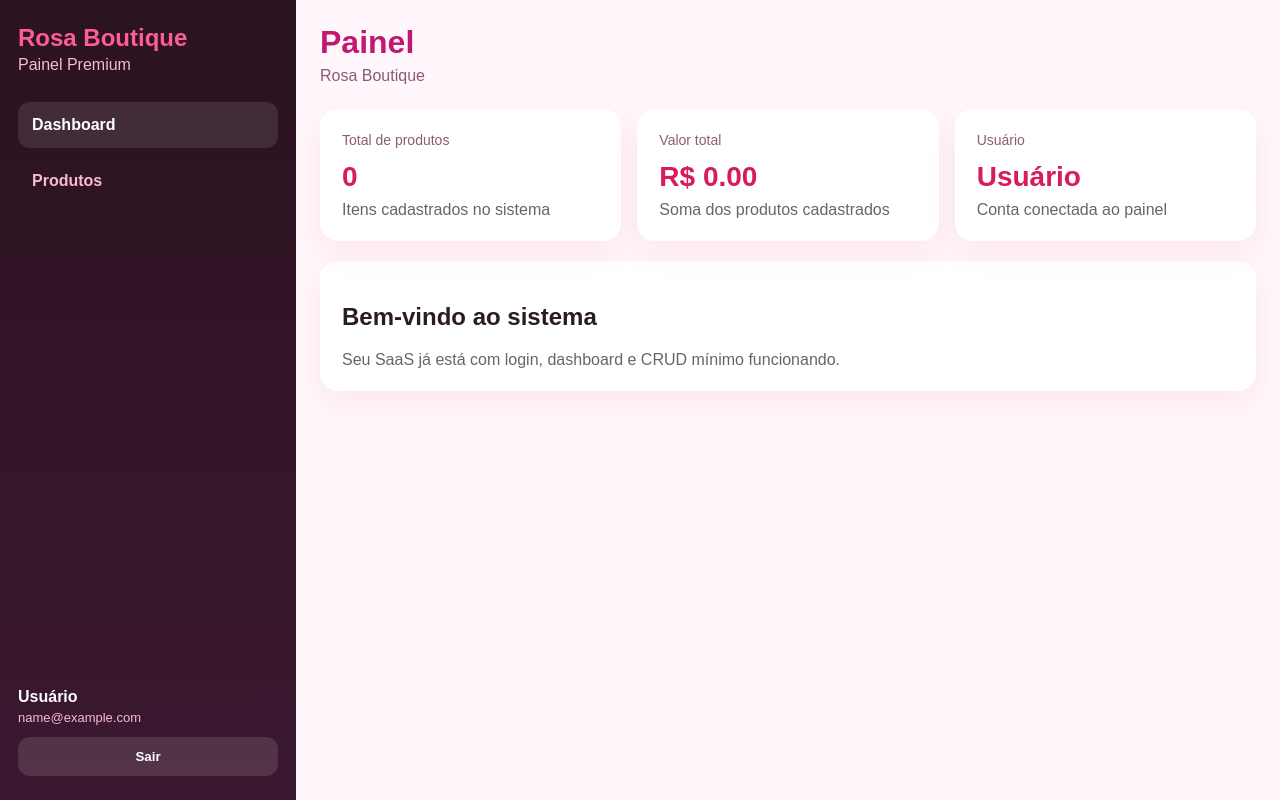
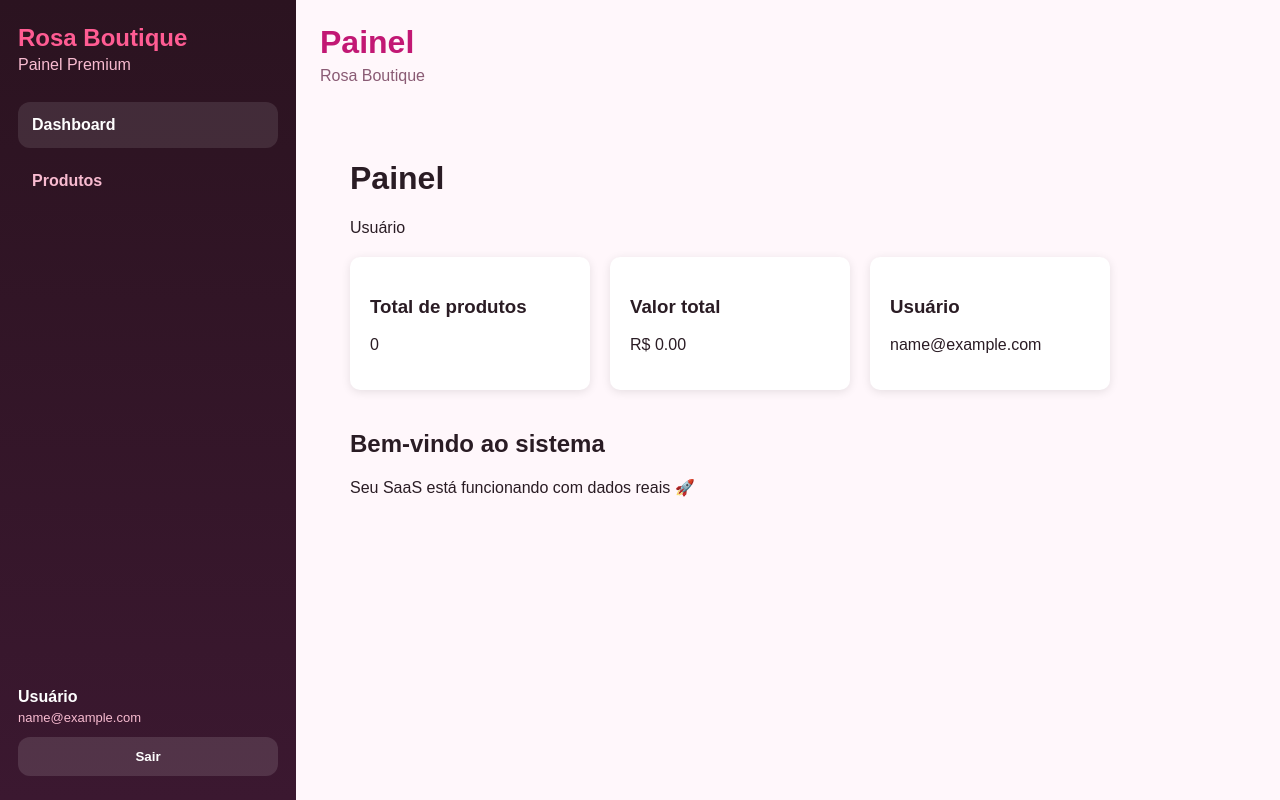
Before and after one commit to lucasmtdap-ai/estoque-frontend-premium, a React (Vite) app: page / in a window 1280 px wide. Built offline with nearby package versions, Linux system fonts and the light colour scheme; no server answers; sample sign-in values are in the browser's storage.

Commit message:
Update Dashboard.jsx

```diff
--- a/src/pages/Dashboard.jsx
+++ b/src/pages/Dashboard.jsx
@@ -1,9 +1,11 @@
 import React, { useEffect, useState } from "react";
-import api from "../services/api.js";
+import api from "../services/api";
 
 export default function Dashboard() {
   const [user, setUser] = useState({});
+  const [produtos, setProdutos] = useState([]);
 
+  // carregar usuário
   useEffect(() => {
     try {
       const data = JSON.parse(localStorage.getItem("user") || "{}");
@@ -12,55 +14,65 @@ useEffect(() => {
       setUser({});
     }
   }, []);
-  const [produtos, setProdutos] = useState([]);
 
+  // carregar produtos
   useEffect(() => {
     async function carregar() {
       try {
         const { data } = await api.get("/produtos");
         setProdutos(data);
-      } catch {
-        setProdutos([]);
+      } catch (err) {
+        console.log("Erro ao carregar produtos");
       }
     }
 
     carregar();
   }, []);
 
+  // calcular total
   const totalProdutos = produtos.length;
-  const valorEstoque = produtos.reduce(
-    (acc, p) => acc + Number(p.preco || 0),
-    0
-  );
+
+  // calcular valor total
+  const valorTotal = produtos.reduce((total, p) => {
+    return total + Number(p.preco || 0);
+  }, 0);
 
   return (
-    <div>
-      <div className="cards-grid">
-        <div className="dashboard-card">
-          <span>Total de produtos</span>
-          <h3>{totalProdutos}</h3>
-          <p>Itens cadastrados no sistema</p>
+    <div style={{ padding: 30 }}>
+      <h1>Painel</h1>
+      <p>{user?.nome || "Usuário"}</p>
+
+      <div style={{ display: "flex", gap: 20, marginTop: 20 }}>
+
+        <div style={card}>
+          <h3>Total de produtos</h3>
+          <p>{totalProdutos}</p>
         </div>
 
-        <div className="dashboard-card">
-          <span>Valor total</span>
-          <h3>R$ {valorEstoque.toFixed(2)}</h3>
-          <p>Soma dos produtos cadastrados</p>
+        <div style={card}>
+          <h3>Valor total</h3>
+          <p>R$ {valorTotal.toFixed(2)}</p>
         </div>
 
-        <div className="dashboard-card">
-          <span>Usuário</span>
-          <h3>{user?.nome || "Usuário"}</h3>
-          <p>Conta conectada ao painel</p>
-        </div>
+        <div style={card}>
+          <h3>Usuário</h3>
+          <p>{user?.email || "Sem login"}</p>
         </div>
 
-      <div className="dashboard-panel">
+      </div>
+
+      <div style={{ marginTop: 40 }}>
         <h2>Bem-vindo ao sistema</h2>
-        <p>
-          Seu SaaS já está com login, dashboard e CRUD mínimo funcionando.
-        </p>
+        <p>Seu SaaS está funcionando com dados reais 🚀</p>
       </div>
     </div>
   );
 }
+
+const card = {
+  background: "#fff",
+  padding: 20,
+  borderRadius: 10,
+  boxShadow: "0 2px 10px rgba(0,0,0,0.1)",
+  minWidth: 200,
+};
```
Lines whose indentation alone changed are shown as unchanged.
